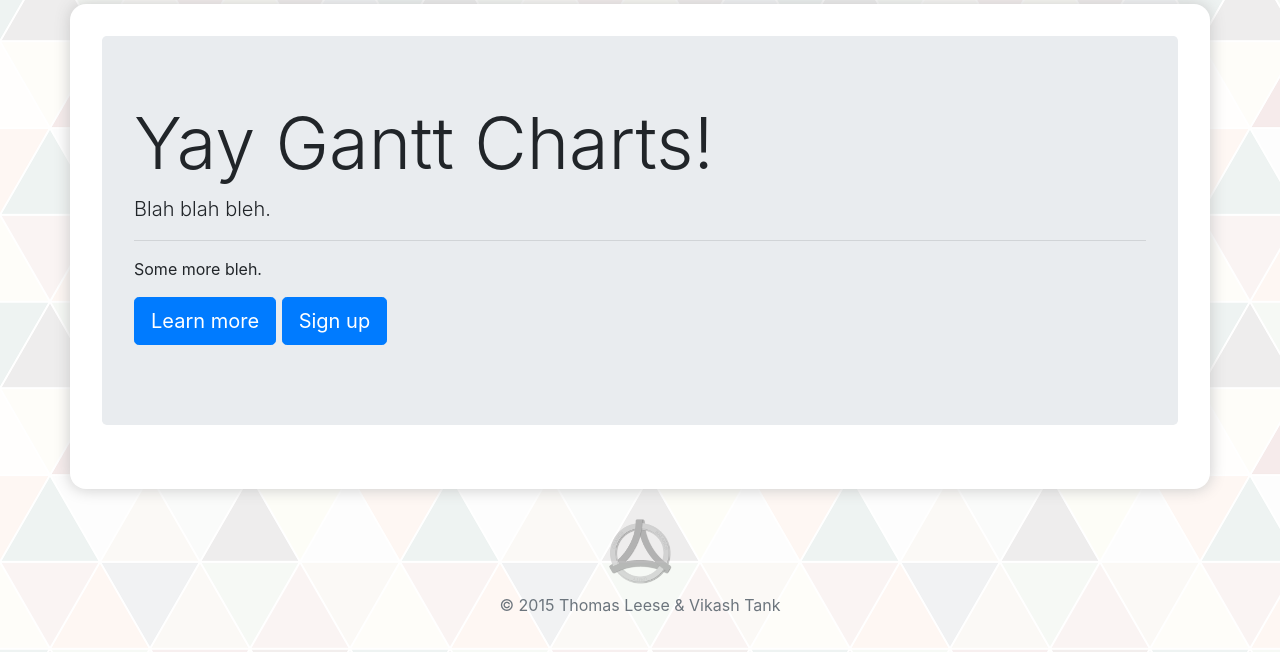
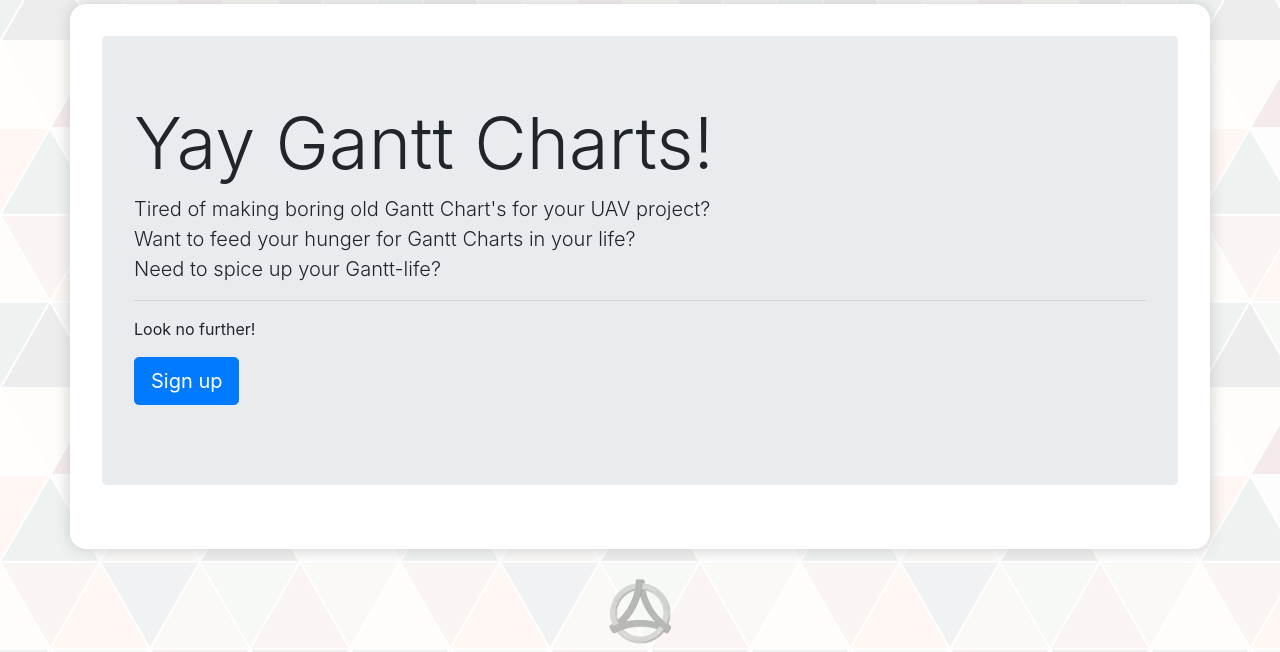
Before and after one commit to thomasleese/gantt-charts, a Python web app: template ganttchart/web/templates/welcome/index.html in a window 1280 px wide. Shown: the part 132-784 px from the top of the page. Run offline with Jinja, Linux system fonts and the light colour scheme; the template is opened without the code that fills it, so the values that code supplies are empty; some libraries are stand-ins or nearby versions.

Commit message:
Add motivational phrases

```diff
--- a/ganttchart/web/templates/welcome/index.html
+++ b/ganttchart/web/templates/welcome/index.html
@@ -4,11 +4,10 @@
   <div class="container">
     <div class="jumbotron">
       <h1 class="display-3">Yay Gantt Charts!</h1>
-      <p class="lead">Blah blah bleh.</p>
+      <p class="lead">Tired of making boring old Gantt Chart's for your UAV project?<br />Want to feed your hunger for Gantt Charts in your life?<br />Need to spice up your Gantt-life?</p>
       <hr class="m-y-md">
-      <p>Some more bleh.</p>
+      <p>Look no further!</p>
       <p class="lead">
-        <a class="btn btn-primary btn-lg" href="#" role="button">Learn more</a>
         <a class="btn btn-primary btn-lg" href="{{ url_for('.signup') }}" role="button">Sign up</a>
       </p>
     </div>
```
